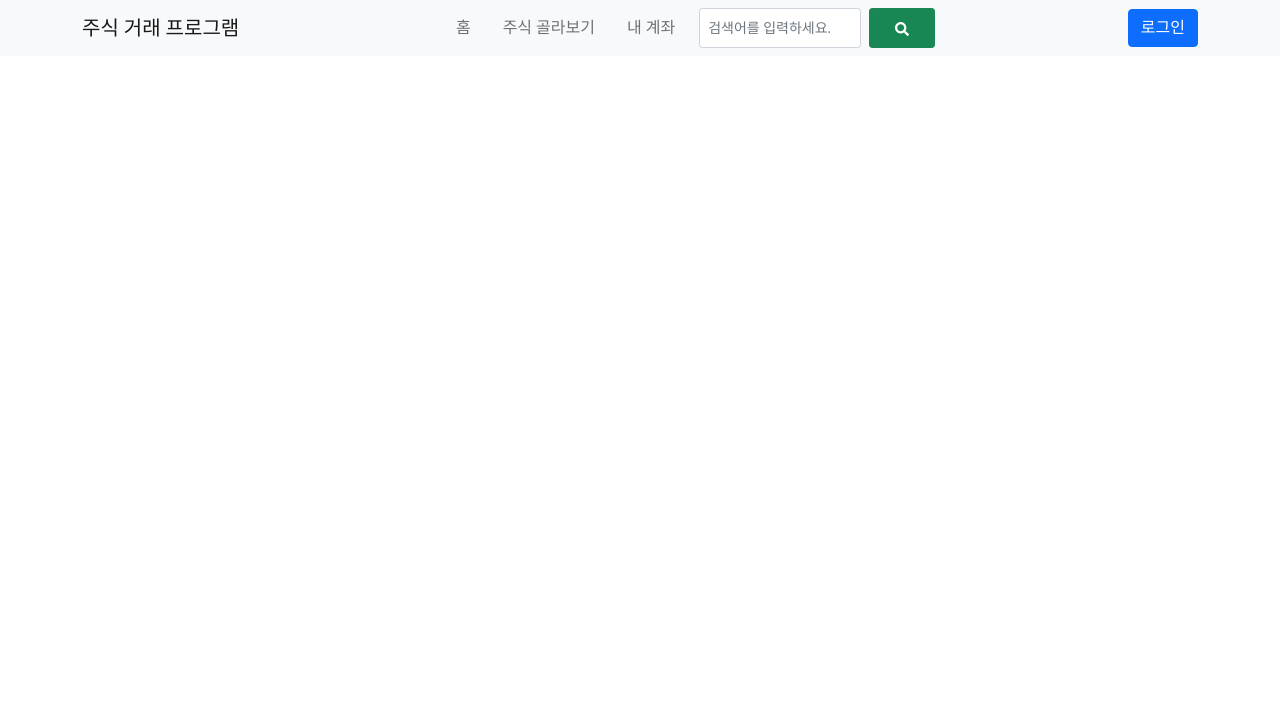
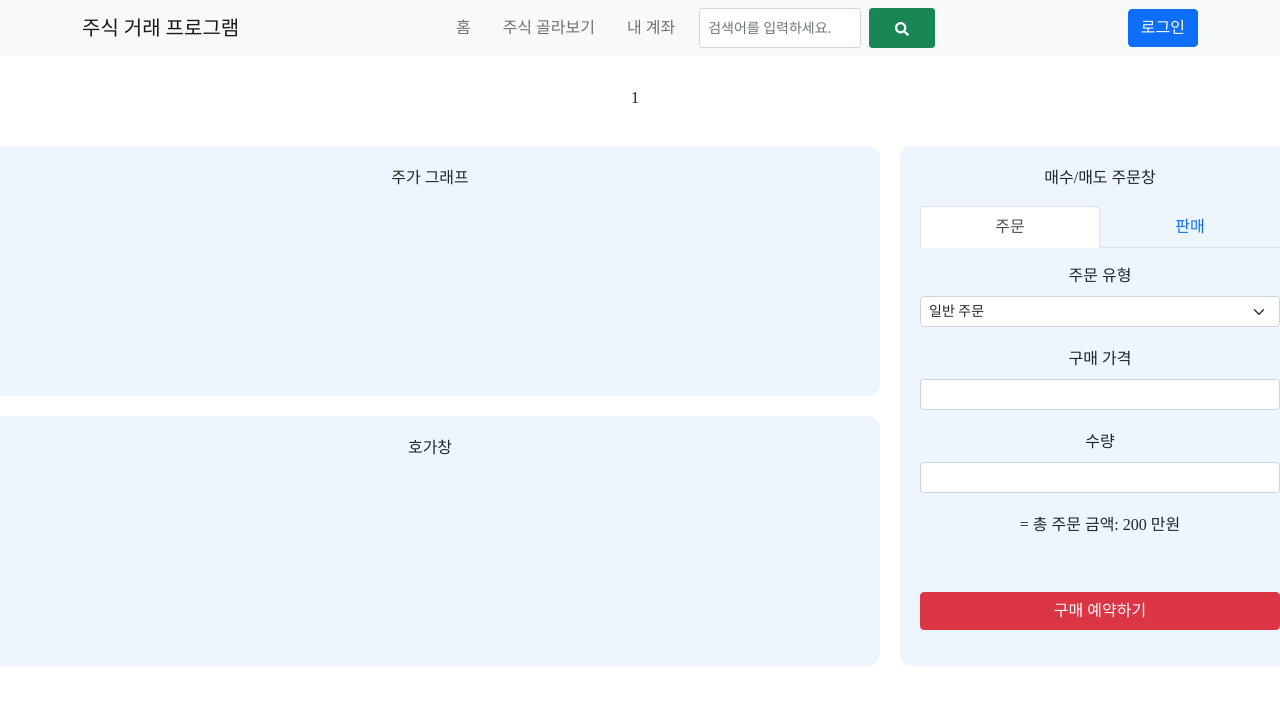
Before and after one commit to jungsom/stock-trading-client, a React (Vite) app: page /stock/1 in a window 1280 px wide. Shown: the top 704 px of the page. Built offline with nearby package versions, Linux system fonts and the light colour scheme; no server answers; a web font is replaced by a local one.

Commit message:
style: 주식 상세정보 페이지 추가

```diff
--- a/src/App.tsx
+++ b/src/App.tsx
@@ -4,6 +4,7 @@ import StockPage from './pages/StockPage';
 import LoginPage from './pages/LoginPage';
 import { isAuthenticated } from './helper/auth';
 import MainPage from './pages/MainPage';
+import StockDetailPage from './pages/StockDetailPage';
 
 function App() {
   return (
@@ -11,6 +12,7 @@ function App() {
       <Header />
       <Routes>
         <Route path='/stock' element={<StockPage />} />
+        <Route path='/stock/:code' element={<StockDetailPage />} />
         <Route path='/login' element={<LoginPage />} />
         <Route
           path='/my'
--- /dev/null
+++ b/src/component/stock/StockItem.css
@@ -0,0 +1,64 @@
+.stock-info-header {
+  display: flex;
+  flex-direction: column;
+  align-items: center;
+  justify-content: center;
+}
+
+.stock-info-container {
+  display: inline-flex;
+}
+
+.row-container {
+  display: flex;
+  flex-direction: column;
+  flex: 7;
+}
+
+.stock-detail {
+  display: flex;
+  justify-content: center;
+  gap: 10px;
+  margin-top: 10px;
+  padding: 20px;
+}
+
+.stock-item_1 {
+  background-color: rgba(202, 225, 255, 0.349);
+  width: 900px;
+  height: 250px;
+  margin-bottom: 20px;
+  border-radius: 12px;
+  padding: 20px;
+  text-align: center;
+}
+
+.stock-item_2 {
+  background-color: rgba(202, 225, 255, 0.349);
+  width: 900px;
+  height: 250px;
+  border-radius: 12px;
+  padding: 20px;
+  text-align: center;
+}
+
+.stock-item_3 {
+  background-color: rgba(202, 225, 255, 0.349);
+  flex: 3;
+  width: 400px;
+  border-radius: 12px;
+  margin-left: 20px;
+  padding: 20px;
+  text-align: center;
+}
+
+.order-type {
+  display: flex;
+  justify-content: center;
+}
+
+.form-group {
+    display: flex;
+    flex-direction: column;
+    margin-bottom: 20px;
+}
--- a/src/component/stock/StockItem.tsx
+++ b/src/component/stock/StockItem.tsx
@@ -1,5 +1,81 @@
+import { useParams } from 'react-router-dom';
+import useStockDetail from '../../hooks/useStockDetail';
+import './StockItem.css';
+import {
+  Button,
+  ButtonGroup,
+  Dropdown,
+  DropdownButton,
+  Form,
+  NavItem,
+  NavLink,
+  Tab,
+  Tabs
+} from 'react-bootstrap';
+
 const StockItem = () => {
+  const { code } = useParams();
+  if (!code) {
+    return <p> 주식 코드를 찾을 수 없습니다. </p>;
+  }
+  const stockDetail = useStockDetail(code);
 
-}
+  return (
+    <>
+      <div className='stock-info-header'>
+        <div className='stock-detail'>
+          <p>{stockDetail?.name}</p>
+          <p>{code}</p>
+          <p>{stockDetail?.index}</p>
+          <p>{stockDetail?.category}</p>
+        </div>
+        <div className='stock-info-container'>
+          <div className='row-container'>
+            <div className='stock-item_1'>
+              <p> 주가 그래프 </p>
+            </div>
+            <div className='stock-item_2'>
+              <p> 호가창 </p>
+            </div>
+          </div>
+          <div className='stock-item_3'>
+            <p> 매수/매도 주문창 </p>
+            <Tabs
+              defaultActiveKey='buy'
+              id='filled-tab-example'
+              className='mb-3'
+              fill
+            >
+              {/* 주문 탭 */}
+              <Tab eventKey='buy' title='주문'>
+                <div className='form-group'>
+                <Form.Label>주문 유형</Form.Label>
+                <Form.Select size='sm'>
+                  <option value='1'>일반 주문</option>
+                  <option value='2'>예약 주문</option>
+                  <option value='3'>조건 주문</option>
+                </Form.Select>
+                </div>
+                <div className='form-group'>
+                <Form.Label>구매 가격</Form.Label>
+                <Form.Control type='price' id='inputprice' size='sm' />
+                </div>
+                <div className='form-group'>
+                <Form.Label>수량</Form.Label>
+                <Form.Control type='quantity' id='inputquantity' size='sm' />
+                </div>
+                <p style={{marginBottom:'55px'}}> = 총 주문 금액: 200 만원 </p>
+                <Button variant="danger">구매 예약하기</Button>
+              </Tab>
+
+              {/* 판매 탭 */}
+              <Tab eventKey='profile' title='판매'></Tab>
+            </Tabs>
+          </div>
+        </div>
+      </div>
+    </>
+  );
+};
 
 export default StockItem;
--- a/src/component/stock/StockList.tsx
+++ b/src/component/stock/StockList.tsx
@@ -2,7 +2,7 @@ import { Table } from 'react-bootstrap';
 import './StockList.css';
 import useStocks from '../../hooks/useStock';
 import useStockPrice from '../../hooks/useStockPrice';
-import { Link, useNavigate } from 'react-router-dom';
+import { useNavigate } from 'react-router-dom';
 
 const StockList = () => {
   const navigate = useNavigate();
--- /dev/null
+++ b/src/hooks/useStockDetail.ts
@@ -0,0 +1,15 @@
+import { useEffect, useState } from 'react';
+import { fetchStockDetail } from '../services/StockService';
+import { Stock } from '../interfaces/Stock';
+
+const useStockDetail = (code: string): Stock | undefined => {
+  const [stockDetail, setStockDetail] = useState();
+
+  useEffect(() => {
+    fetchStockDetail(code).then(setStockDetail);
+  }, []);
+
+  return stockDetail;
+};
+
+export default useStockDetail;
--- /dev/null
+++ b/src/pages/StockDetailPage.tsx
@@ -0,0 +1,7 @@
+import StockItem from "../component/stock/StockItem";
+
+const StockDetailPage = () => {
+  return <StockItem />;
+};
+
+export default StockDetailPage;
--- a/src/services/StockService.tsx
+++ b/src/services/StockService.tsx
@@ -7,3 +7,13 @@ export const fetchStocks = async () => {
     throw new Error('주식 정보를 받아올 수 없습니다.');
   }
 };
+
+export const fetchStockDetail = async (code: string) => {
+  try {
+    const response = await fetch(`${import.meta.env.VITE_SERVER_URL}/stock/${code}`);
+    return await response.json();
+  } catch (error) {
+    console.error(error);
+    throw new Error('주식 상세 정보를 받아올 수 없습니다.');
+  }
+}
```
